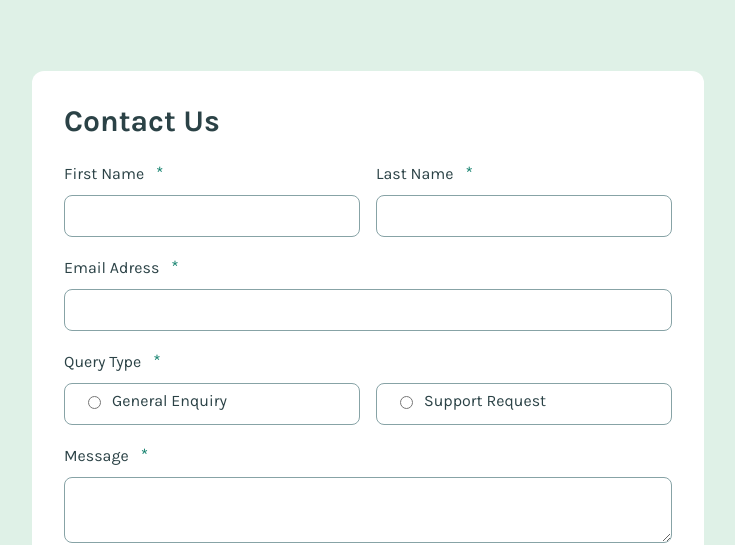
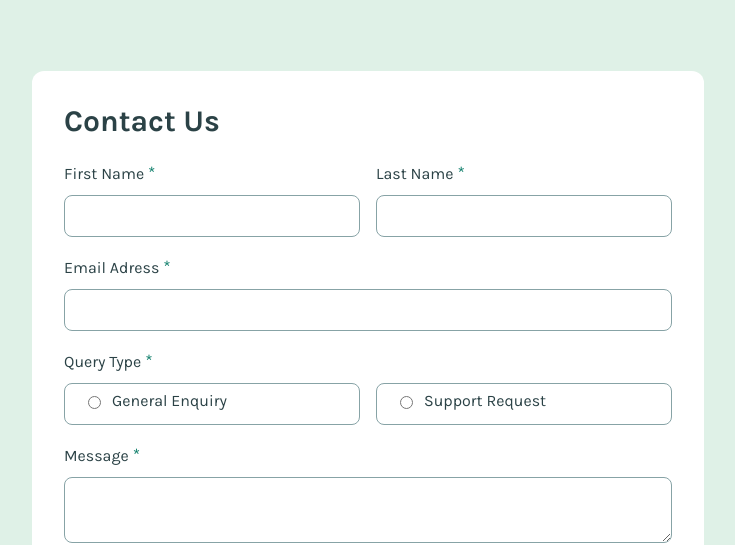
Before and after one commit to parisaMontakhab/contact-form, a React (Vite) app: page / in a window 1280 px wide. Shown: the top 545 px of the page, without its empty margins (272-1007 px from the left). Built offline with nearby package versions, Linux system fonts and the light colour scheme.

Commit message:
refactor: changed the mx-3 to mx-1 in span tag

```diff
--- a/src/App.jsx
+++ b/src/App.jsx
@@ -12,14 +12,14 @@ export default function App() {
 
           <div className="w-1/2">
           <label className="block text-neutral_graydark font-sans text-base mb-2" for='firstname'>First Name
-            <span className=" text-primary_greenmedium font-sans text-lg mx-3">*</span>
+            <span className=" text-primary_greenmedium font-sans text-lg mx-1">*</span>
           </label>
           <input className="w-full px-3 py-2 border border-neutral_graymedium rounded-lg" type="text" id="firstname"/>
           </div>
 
           <div className="w-1/2">
           <label className="block text-neutral_graydark font-sans text-base mb-2" for='lastname'>Last Name
-            <span className=" text-primary_greenmedium font-sans text-lg mx-3">*</span>
+            <span className=" text-primary_greenmedium font-sans text-lg mx-1">*</span>
           </label>
           <input className="w-full px-3 py-2 border border-neutral_graymedium rounded-lg" type="text" id="lastname"/>
           </div>
@@ -28,7 +28,7 @@ export default function App() {
 
         <div className="mb-4">
           <label className="block text-neutral_graydark font-sans text-base mb-2" for='email'>Email Adress
-            <span className=" text-primary_greenmedium font-sans text-lg mx-3">*</span>
+            <span className=" text-primary_greenmedium font-sans text-lg mx-1">*</span>
           </label>
           <input className="w-full px-3 py-2 border border-neutral_graymedium rounded-lg" type="text" id="email"/>
           </div>
@@ -38,7 +38,7 @@ export default function App() {
           <div className="w-1/2 relative">
 
           <label className="block text-neutral_graydark font-sans text-base mb-2" for='querytype'>Query Type
-            <span className=" text-primary_greenmedium font-sans text-lg mx-3">*</span>
+            <span className=" text-primary_greenmedium font-sans text-lg mx-1">*</span>
           </label>
           <input className="w-full px-3 py-2 border border-neutral_graymedium rounded-lg "  id="querytype"/>
           <input type="radio" id='general' className="absolute bottom-4 left-6 "/>
@@ -57,7 +57,7 @@ export default function App() {
 
         <div className="mb-4">
       <label className="block text-neutral_graydark font-sans text-base mb-2" for="message">Message
-      <span className=" text-primary_greenmedium font-sans text-lg mx-3">*</span>
+      <span className=" text-primary_greenmedium font-sans text-lg mx-1">*</span>
       </label>
       <textarea className="w-full px-3 py-2 border border-neutral_graymedium rounded-lg" id="message" ></textarea>
     </div>
```
